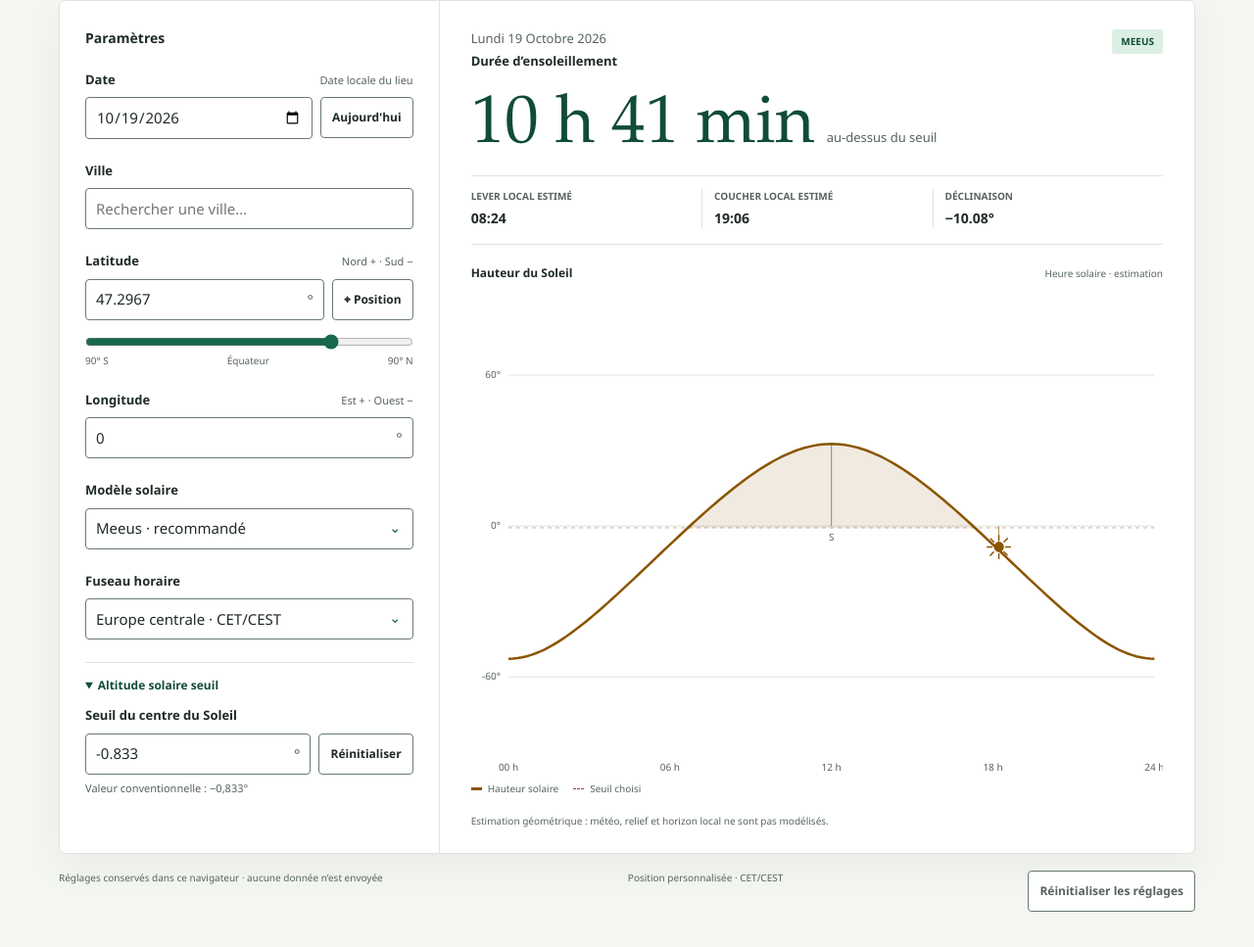
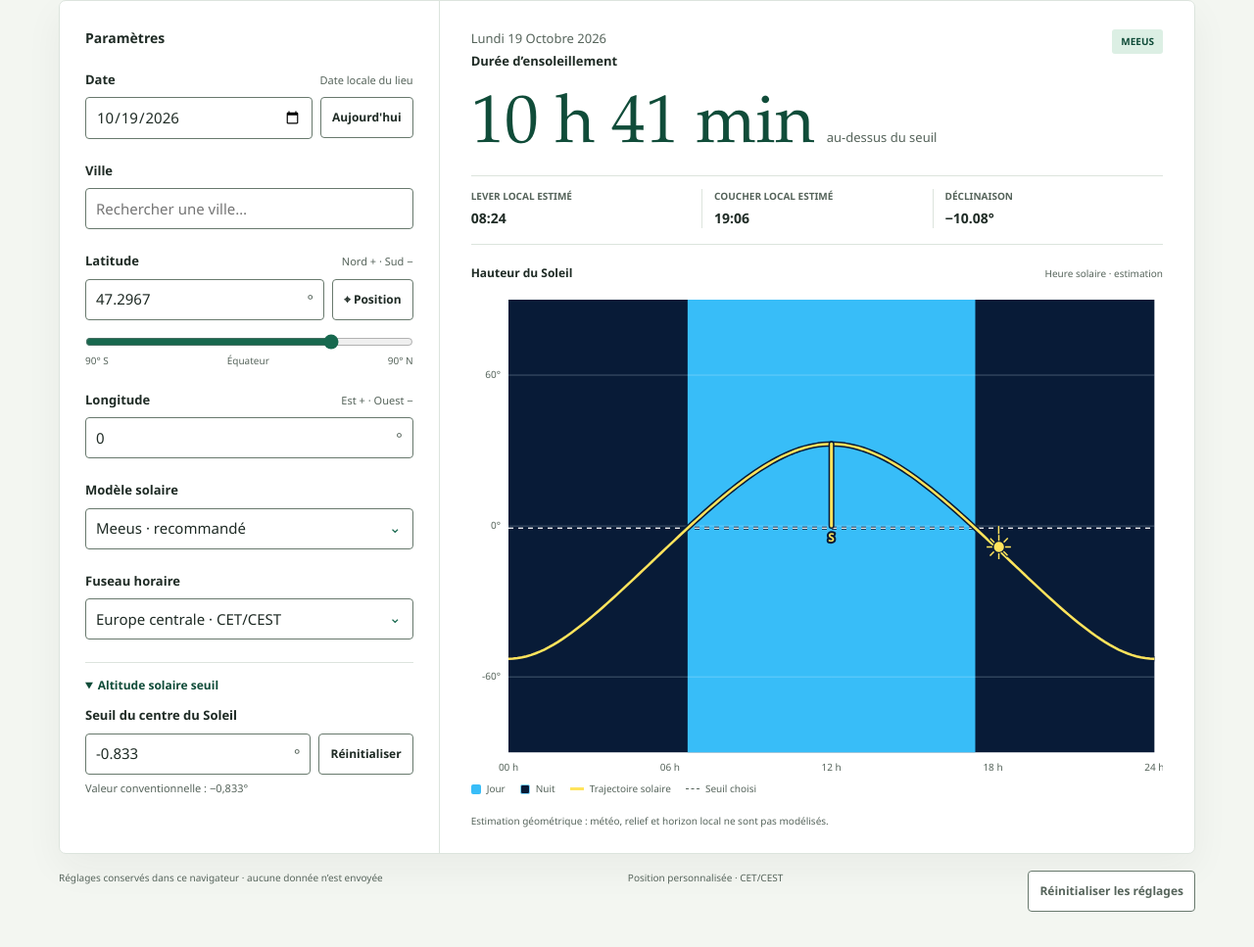
Before and after one commit to domiq44/solar_duration_js, a website with bundled scripts: page index.html in a window 1280 px wide. Shown: the part 236-1203 px from the top of the page at 98% size. Built offline with nearby package versions, Linux system fonts and the light colour scheme.

Commit message:
fix: renforcer le repère de midi du graphique
Améliore les couleurs jour/nuit et le contraste du repère solaire de midi, avec tests associés.

```diff
--- a/index.html
+++ b/index.html
@@ -133,7 +133,9 @@
           <div class="chart-heading"><h2>Hauteur du Soleil</h2><span>Heure solaire · estimation</span></div>
           <div class="chart-wrap"><canvas id="solar-chart" role="img" aria-label="Courbe estimée de la hauteur du Soleil pendant la journée"></canvas></div>
           <div class="legend" aria-hidden="true">
-            <span class="legend-item"><span class="legend-mark"></span>Hauteur solaire</span>
+            <span class="legend-item"><span class="legend-mark day"></span>Jour</span>
+            <span class="legend-item"><span class="legend-mark night"></span>Nuit</span>
+            <span class="legend-item"><span class="legend-mark solar"></span>Trajectoire solaire</span>
             <span class="legend-item"><span class="legend-mark threshold"></span>Seuil choisi</span>
           </div>
           <p class="footnote">Estimation géométrique : météo, relief et horizon local ne sont pas modélisés.</p>
--- a/src/chart.js
+++ b/src/chart.js
@@ -1,9 +1,51 @@
 import { solarAltitude } from "./solar.js";
+
+const CHART_COLORS = {
+  night: "#081b37",
+  day: "#38bdf8",
+  sun: "#ffe45c",
+  grid: "rgba(224, 242, 254, 0.28)",
+  threshold: "#ffffff"
+};
+const DAYLIGHT_STEPS = 144;
 
 function formatLatitude(latitude) {
   const hemisphere = latitude < 0 ? "S" : "N";
   const absolute = Math.abs(latitude).toLocaleString("fr-FR", { minimumFractionDigits: 2, maximumFractionDigits: 4 });
   return `${absolute}° ${hemisphere}`;
+}
+
+function findDaylightIntervals(latitude, declination, threshold) {
+  const intervals = [];
+  let previousHour = 0;
+  let previousIsDay = solarAltitude(previousHour, latitude, declination) >= threshold;
+  let intervalStart = previousIsDay ? previousHour : null;
+
+  for (let step = 1; step <= DAYLIGHT_STEPS; step += 1) {
+    const hour = step / 6;
+    const isDay = solarAltitude(hour, latitude, declination) >= threshold;
+    if (isDay !== previousIsDay) {
+      let low = previousHour;
+      let high = hour;
+      for (let iteration = 0; iteration < 16; iteration += 1) {
+        const midpoint = (low + high) / 2;
+        const midpointIsDay = solarAltitude(midpoint, latitude, declination) >= threshold;
+        if (midpointIsDay === previousIsDay) low = midpoint;
+        else high = midpoint;
+      }
+      const crossing = (low + high) / 2;
+      if (isDay) intervalStart = crossing;
+      else {
+        intervals.push([intervalStart, crossing]);
+        intervalStart = null;
+      }
+    }
+    previousHour = hour;
+    previousIsDay = isDay;
+  }
+
+  if (intervalStart !== null) intervals.push([intervalStart, 24]);
+  return intervals;
 }
 
 export function drawSolarChart(canvas, latitude, declination, threshold, currentSolarHour = null) {
@@ -14,7 +56,7 @@ export function drawSolarChart(canvas, latitude, declination, threshold, current
   canvas.height = Math.round(bounds.height * scale);
   const context = canvas.getContext("2d");
   const styles = typeof getComputedStyle === "function" ? getComputedStyle(canvas) : null;
-  const chartColor = (property, fallback) => styles?.getPropertyValue(property).trim() || fallback;
+  const axisColor = styles?.getPropertyValue("--chart-axis").trim() || "#56645b";
   context.scale(scale, scale);
   const width = bounds.width;
   const height = bounds.height;
@@ -23,10 +65,17 @@ export function drawSolarChart(canvas, latitude, declination, threshold, current
   const y = (altitude) => plot.top + (90 - altitude) / 180 * (plot.bottom - plot.top);
 
   context.clearRect(0, 0, width, height);
+  context.fillStyle = CHART_COLORS.night;
+  context.fillRect(plot.left, plot.top, plot.right - plot.left, plot.bottom - plot.top);
+  context.fillStyle = CHART_COLORS.day;
+  for (const [start, end] of findDaylightIntervals(latitude, declination, threshold)) {
+    context.fillRect(x(start), plot.top, x(end) - x(start), plot.bottom - plot.top);
+  }
+
   context.font = "10px Segoe UI, sans-serif";
   context.textBaseline = "middle";
-  context.fillStyle = chartColor("--chart-axis", "#56645b");
-  context.strokeStyle = chartColor("--chart-grid", "#dce4dd");
+  context.fillStyle = axisColor;
+  context.strokeStyle = CHART_COLORS.grid;
   context.lineWidth = 1;
   for (const altitude of [-60, 0, 60]) {
     const position = y(altitude);
@@ -38,45 +87,35 @@ export function drawSolarChart(canvas, latitude, declination, threshold, current
     context.fillText(`${altitude}°`, plot.left - 8, position);
   }
 
-  context.setLineDash([4, 4]);
-  context.strokeStyle = chartColor("--chart-threshold", "#a13e2a");
-  context.save();
-  context.beginPath();
-  context.rect(plot.left, plot.top, plot.right - plot.left, y(threshold) - plot.top);
-  context.clip();
+  context.setLineDash([5, 5]);
   context.beginPath();
   context.moveTo(plot.left, y(threshold));
   context.lineTo(plot.right, y(threshold));
+  context.strokeStyle = CHART_COLORS.night;
+  context.lineWidth = 3;
+  context.stroke();
+  context.beginPath();
+  context.moveTo(plot.left, y(threshold));
+  context.lineTo(plot.right, y(threshold));
+  context.strokeStyle = CHART_COLORS.threshold;
+  context.lineWidth = 1.25;
   context.stroke();
   context.setLineDash([]);
 
   context.beginPath();
-  for (let step = 0; step <= 144; step += 1) {
+  for (let step = 0; step <= DAYLIGHT_STEPS; step += 1) {
     const hour = step / 6;
     const pointX = x(hour);
     const pointY = y(solarAltitude(hour, latitude, declination));
     if (step === 0) context.moveTo(pointX, pointY);
     else context.lineTo(pointX, pointY);
   }
-  context.lineTo(plot.right, y(-90));
-  context.lineTo(plot.left, y(-90));
-  context.closePath();
-  context.fillStyle = chartColor("--chart-sun-fill", "rgba(138, 85, 0, 0.12)");
-  context.fill();
-  context.restore();
-  context.setLineDash([]);
-
-  context.beginPath();
-  for (let step = 0; step <= 144; step += 1) {
-    const hour = step / 6;
-    const pointX = x(hour);
-    const pointY = y(solarAltitude(hour, latitude, declination));
-    if (step === 0) context.moveTo(pointX, pointY);
-    else context.lineTo(pointX, pointY);
-  }
-  context.strokeStyle = chartColor("--chart-sun", "#8a5500");
+  context.strokeStyle = CHART_COLORS.night;
+  context.lineWidth = 5.5;
+  context.lineJoin = "round";
+  context.stroke();
+  context.strokeStyle = CHART_COLORS.sun;
   context.lineWidth = 2.5;
-  context.lineJoin = "round";
   context.stroke();
   const maximumHour = 12;
   const maximumX = x(maximumHour);
@@ -85,12 +124,20 @@ export function drawSolarChart(canvas, latitude, declination, threshold, current
   context.moveTo(maximumX, y(solarAltitude(maximumHour, latitude, declination)));
   context.lineTo(maximumX, zeroAltitudeY);
   context.setLineDash([]);
-  context.strokeStyle = chartColor("--chart-current-axis", "rgba(86, 100, 91, 0.7)");
-  context.lineWidth = 1;
+  context.lineCap = "round";
+  context.strokeStyle = CHART_COLORS.night;
+  context.lineWidth = 6;
   context.stroke();
-  context.font = "10px Segoe UI, sans-serif";
-  context.fillStyle = chartColor("--chart-axis", "#56645b");
+  context.strokeStyle = CHART_COLORS.sun;
+  context.lineWidth = 3;
+  context.stroke();
+  context.lineCap = "butt";
+  context.font = "bold 12px Segoe UI, sans-serif";
+  context.strokeStyle = CHART_COLORS.night;
+  context.lineWidth = 4;
   context.textAlign = "center";
+  context.strokeText("S", maximumX, zeroAltitudeY + 12);
+  context.fillStyle = CHART_COLORS.sun;
   context.fillText("S", maximumX, zeroAltitudeY + 12);
   if (currentSolarHour !== null) {
     const altitude = solarAltitude(currentSolarHour, latitude, declination);
@@ -98,16 +145,22 @@ export function drawSolarChart(canvas, latitude, declination, threshold, current
     context.beginPath();
     context.moveTo(x(currentSolarHour), markerY);
     context.lineTo(x(currentSolarHour), y(0));
-    context.strokeStyle = chartColor("--chart-current-sun", "rgba(138, 85, 0, 0.65)");
-    context.lineWidth = 1;
+    context.strokeStyle = CHART_COLORS.night;
+    context.lineWidth = 4;
+    context.stroke();
+    context.strokeStyle = CHART_COLORS.sun;
+    context.lineWidth = 1.5;
     context.stroke();
     context.font = "34px Segoe UI Symbol, sans-serif";
-    context.fillStyle = chartColor("--chart-sun", "#8a5500");
+    context.strokeStyle = CHART_COLORS.night;
+    context.lineWidth = 2;
     context.textAlign = "center";
+    context.strokeText("☀", x(currentSolarHour), markerY);
+    context.fillStyle = CHART_COLORS.sun;
     context.fillText("☀", x(currentSolarHour), markerY);
   }
   context.font = "10px Segoe UI, sans-serif";
-  context.fillStyle = chartColor("--chart-axis", "#56645b");
+  context.fillStyle = axisColor;
   context.textAlign = "center";
   for (const hour of [0, 6, 12, 18, 24]) context.fillText(`${String(hour).padStart(2, "0")} h`, x(hour), height - 10);
   const currentTimeLabel = currentSolarHour === null ? "" : " Le soleil indique l'heure actuelle.";
--- a/src/styles.css
+++ b/src/styles.css
@@ -17,12 +17,6 @@
   --error: #ff9b88;
   --focus-ring: rgb(126 216 167 / 45%);
   --chart-axis: #b5c2ba;
-  --chart-grid: #3a4940;
-  --chart-threshold: #ff927d;
-  --chart-sun: #ffd166;
-  --chart-sun-fill: rgb(255 209 102 / 16%);
-  --chart-current-axis: rgb(181 194 186 / 75%);
-  --chart-current-sun: rgb(255 209 102 / 75%);
 }
 :root[data-theme="light"] {
   color-scheme: light;
@@ -43,12 +37,6 @@
   --error: #9a321f;
   --focus-ring: rgb(23 104 78 / 35%);
   --chart-axis: #56645b;
-  --chart-grid: #dce4dd;
-  --chart-threshold: #a13e2a;
-  --chart-sun: #8a5500;
-  --chart-sun-fill: rgb(138 85 0 / 12%);
-  --chart-current-axis: rgb(86 100 91 / 70%);
-  --chart-current-sun: rgb(138 85 0 / 65%);
 }
 @media (prefers-color-scheme: light) {
   :root:not([data-theme]) {
@@ -70,12 +58,6 @@
     --error: #9a321f;
     --focus-ring: rgb(23 104 78 / 35%);
     --chart-axis: #56645b;
-    --chart-grid: #dce4dd;
-    --chart-threshold: #a13e2a;
-    --chart-sun: #8a5500;
-    --chart-sun-fill: rgb(138 85 0 / 12%);
-    --chart-current-axis: rgb(86 100 91 / 70%);
-    --chart-current-sun: rgb(138 85 0 / 65%);
   }
 }
 
@@ -158,8 +140,11 @@ summary { padding: 14px 0 10px; color: var(--green-dark); cursor: pointer; font-
 canvas { display: block; width: 100%; height: 100%; min-height: 190px; }
 .legend { display: flex; flex-wrap: wrap; gap: 15px; margin-top: 4px; color: var(--muted); font-size: 10px; }
 .legend-item { display: inline-flex; align-items: center; gap: 6px; }
-.legend-mark { width: 11px; height: 3px; background: var(--sun); }
-.legend-mark.threshold { height: 0; background: none; border-top: 1px dashed var(--coral); }
+.legend-mark { width: 14px; height: 3px; background: #ffe45c; }
+.legend-mark.day, .legend-mark.night { width: 10px; height: 10px; border-radius: 2px; }
+.legend-mark.day { background: #38bdf8; }
+.legend-mark.night { background: #081b37; border: 1px solid #7dd3fc; }
+.legend-mark.threshold { height: 0; background: none; border-top: 1px dashed var(--muted); }
 .footnote { margin: 18px 0 0; color: var(--muted); font-size: 10px; }
 .page-footer { display: flex; justify-content: space-between; gap: 14px; padding-top: 17px; color: var(--muted); font-size: 10px; }
 @media (max-width: 760px) {
```
Also changed, not shown: tests/chart.test.js (+51 -4 lines).
